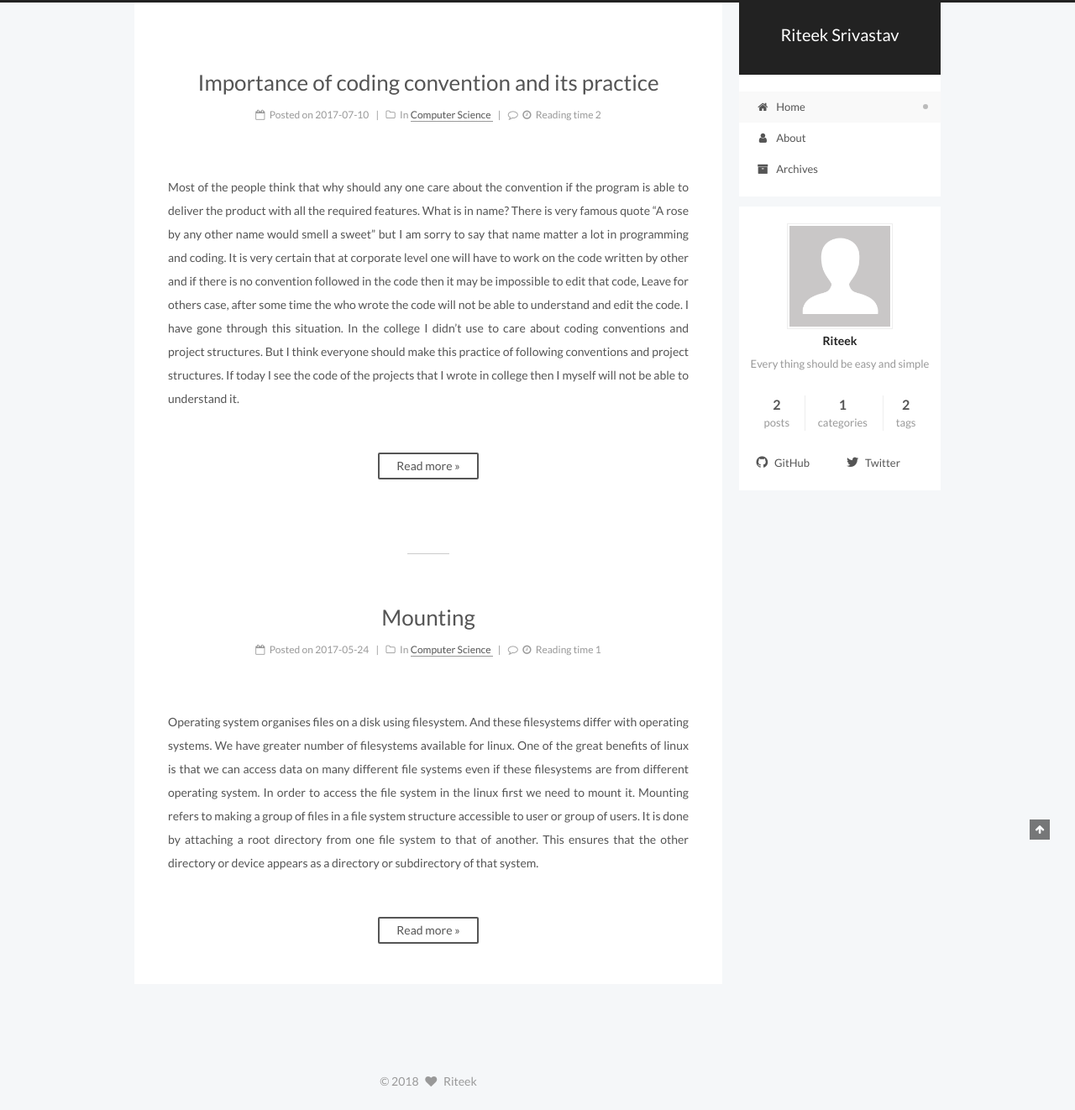
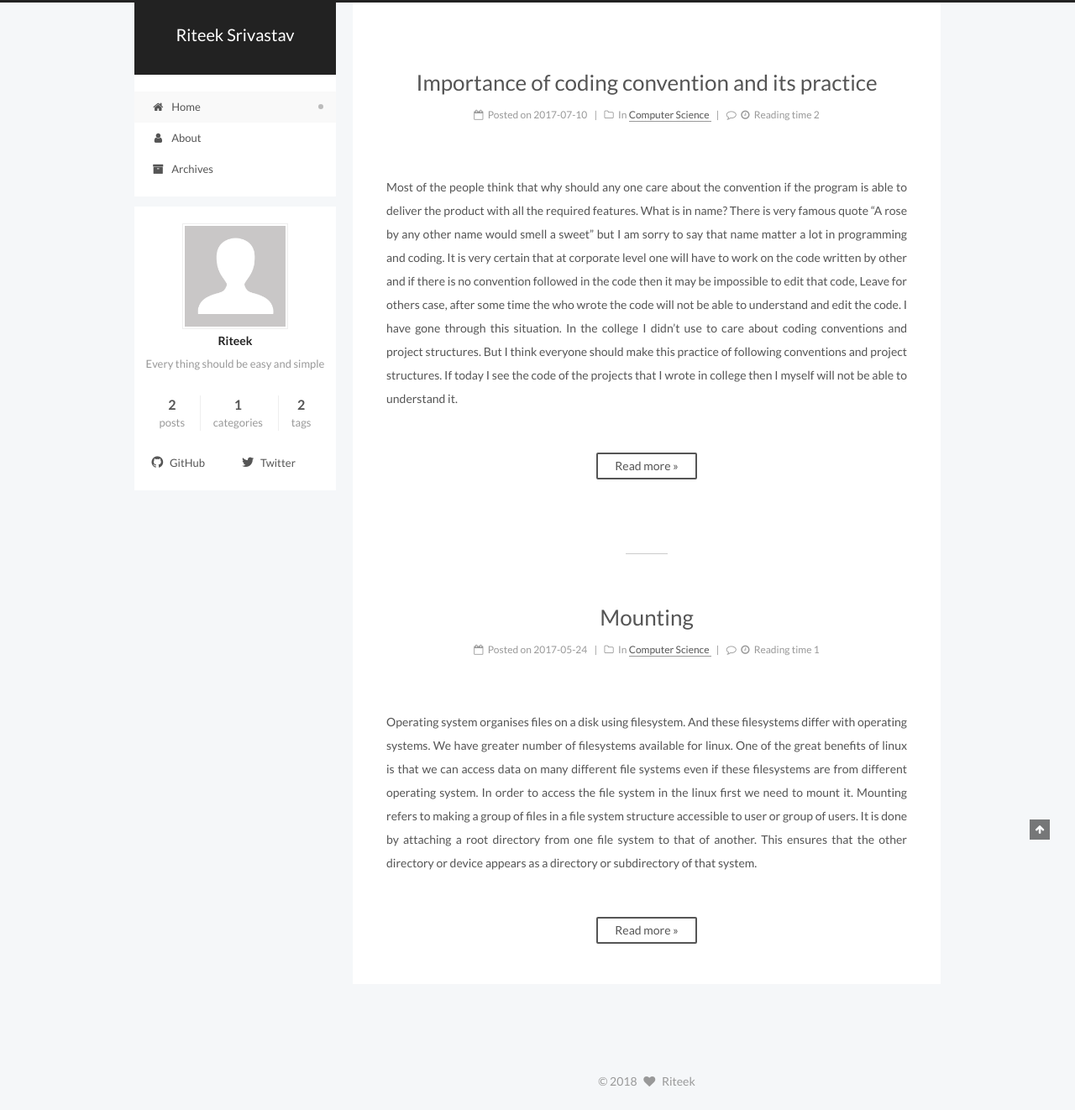
Before and after one commit to shubham7saxena/RiteekS.github.io, a Jekyll site: the page built from index.html, in a window 1280 px wide. Shown: the whole page at 84% size. Built offline with Jekyll 4.4.1, drawn with Linux system fonts in a browser that asks for light colours; the list of posts is cut into pages by our own code; comment, search, counter and statistics services are not loaded.

```diff
--- a/_config.yml
+++ b/_config.yml
@@ -261,8 +261,8 @@ toc:
 
 sidebar:
   # Sidebar Position, available value: left | right
-  # position: left
-  position: right
+  position: left
+  # position: right
 
   # Sidebar Display, available value:
   #  - post    expand on posts automatically. Default.
```
